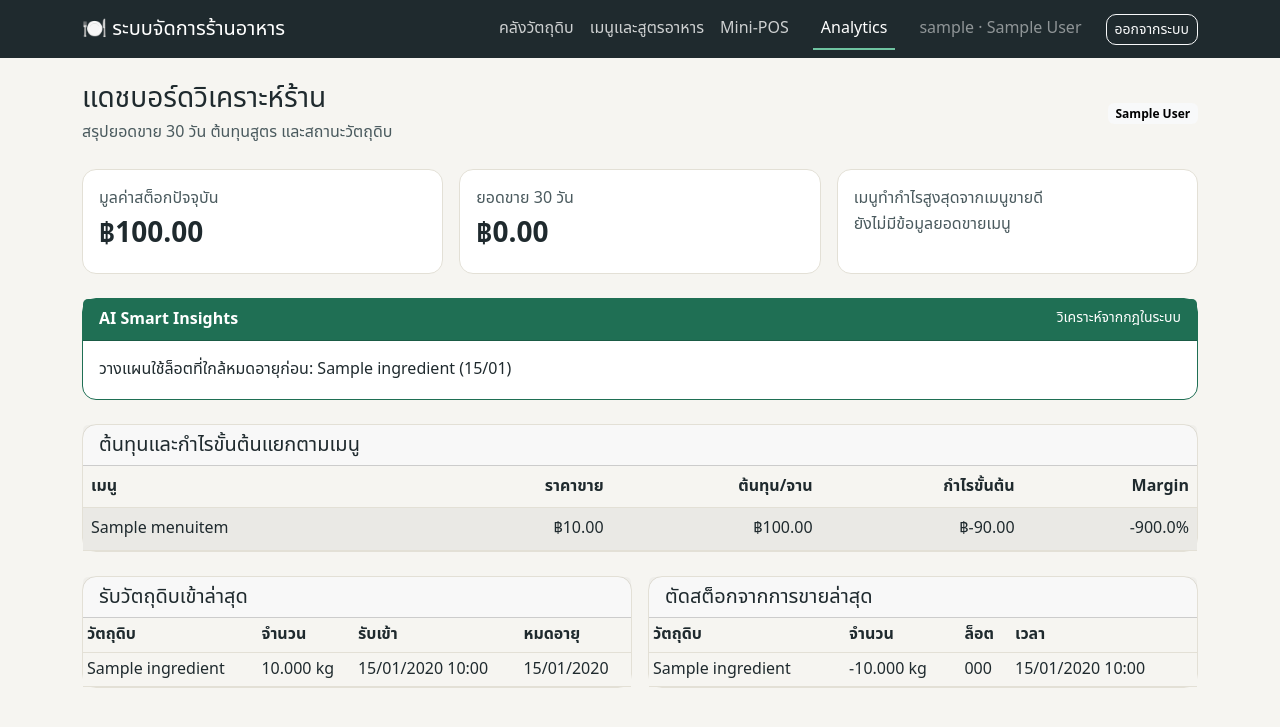
After one commit to theepop66/CN331-Restaurant-management, a Django app: page /analytics/ in a window 1280 px wide. The commit adds this page. Shown: the top 727 px of the page. Run offline with Django 5.2, Linux system fonts and the light colour scheme; a user stored in the database is signed in; tables that the repository leaves empty hold one stand-in row (values such as "Sample post"); data that the repository does not hold is empty; some web fonts are replaced.

Commit message:
feat(analytics): add restaurant dashboard and routes

```diff
--- a/main/myproject/analytics/models.py
+++ b/main/myproject/analytics/models.py
@@ -1,4 +1,3 @@
-from django.conf import settings
 from django.db import models
 
 
--- /dev/null
+++ b/main/myproject/analytics/urls.py
@@ -0,0 +1,9 @@
+from django.urls import path
+
+from . import views
+
+app_name = 'analytics'
+
+urlpatterns = [
+    path('', views.dashboard, name='dashboard'),
+]
--- /dev/null
+++ b/main/myproject/analytics/views.py
@@ -0,0 +1,15 @@
+from accounts.decorators import restaurant_owner_required
+from django.shortcuts import render
+
+from .services import build_dashboard_data, get_ai_insights
+
+
+@restaurant_owner_required
+def dashboard(request, restaurant):
+    data = build_dashboard_data(restaurant)
+    insights, ai_provider = get_ai_insights(restaurant, data)
+    return render(request, 'analytics/dashboard.html', {
+        **data,
+        'ai_insights': insights,
+        'ai_provider': ai_provider,
+    })
--- a/main/myproject/myproject/settings.py
+++ b/main/myproject/myproject/settings.py
@@ -45,7 +45,7 @@ INSTALLED_APPS = [
     'inventory',  # UC-02 (คนที่ 2) — คลังวัตถุดิบ + รับเข้าสต็อก
     'menus',  # US-03 / UC-03 — menus and recipe BOM
     'orders',  # UC-04 (คนที่ 4)
-    # 'analytics',         # UC-05, UC-06 (คนที่ 5)
+    'analytics',  # UC-05 (คนที่ 5)
 ]
 
 MIDDLEWARE = [
--- a/main/myproject/myproject/urls.py
+++ b/main/myproject/myproject/urls.py
@@ -25,5 +25,5 @@ urlpatterns = [
     path('inventory/', include('inventory.urls')),  # UC-02 (คนที่ 2)
     path('menus/', include('menus.urls')),  # US-03 / UC-03
     path('orders/', include('orders.urls')),  # UC-04 (คนที่ 4)
-    # path('analytics/', include('analytics.urls')),  # UC-05, UC-06 (คนที่ 5)
+    path('analytics/', include('analytics.urls')),  # UC-05 (คนที่ 5)
 ]
--- /dev/null
+++ b/main/myproject/templates/analytics/dashboard.html
@@ -0,0 +1,69 @@
+{% extends 'base.html' %}
+
+{% block title %}Analytics Dashboard{% endblock %}
+
+{% block content %}
+<div class="d-flex flex-wrap justify-content-between align-items-center gap-2 mb-4">
+    <div>
+        <h1 class="h3 mb-1">แดชบอร์ดวิเคราะห์ร้าน</h1>
+        <p class="text-muted mb-0">สรุปยอดขาย 30 วัน ต้นทุนสูตร และสถานะวัตถุดิบ</p>
+    </div>
+    <span class="badge text-bg-light">{{ request.user.restaurant.name }}</span>
+</div>
+
+<div class="row g-3 mb-4">
+    <div class="col-md-4"><div class="card h-100"><div class="card-body">
+        <div class="text-muted">มูลค่าสต็อกปัจจุบัน</div>
+        <div class="fs-3 fw-semibold">฿{{ stock_value|floatformat:2 }}</div>
+    </div></div></div>
+    <div class="col-md-4"><div class="card h-100"><div class="card-body">
+        <div class="text-muted">ยอดขาย 30 วัน</div>
+        <div class="fs-3 fw-semibold">฿{{ sales_30d|floatformat:2 }}</div>
+    </div></div></div>
+    <div class="col-md-4"><div class="card h-100"><div class="card-body">
+        <div class="text-muted">เมนูทำกำไรสูงสุดจากเมนูขายดี</div>
+        {% if best_menu %}<div class="fs-5 fw-semibold">{{ best_menu.name }}</div>
+        <div>กำไรขั้นต้นประมาณ ฿{{ best_menu.profit|floatformat:2 }}</div>
+        {% else %}<div class="text-muted">ยังไม่มีข้อมูลยอดขายเมนู</div>{% endif %}
+    </div></div></div>
+</div>
+
+<section class="card border-primary mb-4">
+    <div class="card-header bg-primary text-white d-flex justify-content-between">
+        <strong>AI Smart Insights</strong>
+        <small>{% if ai_provider == 'openai' %}AI{% else %}วิเคราะห์จากกฎในระบบ{% endif %}</small>
+    </div>
+    <div class="card-body"><p class="mb-0" style="white-space: pre-line">{{ ai_insights }}</p></div>
+</section>
+
+<section class="card mb-4">
+    <div class="card-header"><h2 class="h5 mb-0">ต้นทุนและกำไรขั้นต้นแยกตามเมนู</h2></div>
+    <div class="table-responsive"><table class="table table-striped mb-0 align-middle">
+        <thead><tr><th>เมนู</th><th class="text-end">ราคาขาย</th><th class="text-end">ต้นทุน/จาน</th><th class="text-end">กำไรขั้นต้น</th><th class="text-end">Margin</th></tr></thead>
+        <tbody>{% for row in menu_costs %}<tr>
+            <td>{{ row.menu.name }}{% if row.missing_cost %} <span class="badge text-bg-warning">สูตรมีวัตถุดิบที่ถูกลบ</span>{% endif %}</td>
+            <td class="text-end">฿{{ row.menu.price|floatformat:2 }}</td>
+            <td class="text-end">฿{{ row.cost|floatformat:2 }}</td>
+            <td class="text-end">฿{{ row.gross_profit|floatformat:2 }}</td>
+            <td class="text-end">{{ row.margin|floatformat:1 }}%</td>
+        </tr>{% empty %}<tr><td colspan="5" class="text-center text-muted py-4">ยังไม่มีเมนู</td></tr>{% endfor %}</tbody>
+    </table></div>
+</section>
+
+<div class="row g-3">
+    <div class="col-lg-6"><section class="card h-100">
+        <div class="card-header"><h2 class="h5 mb-0">รับวัตถุดิบเข้าล่าสุด</h2></div>
+        <div class="table-responsive"><table class="table table-sm mb-0"><thead><tr><th>วัตถุดิบ</th><th>จำนวน</th><th>รับเข้า</th><th>หมดอายุ</th></tr></thead>
+            <tbody>{% for lot in recent_receipts %}<tr><td>{{ lot.ingredient.name }}</td><td>{{ lot.quantity }} {{ lot.ingredient.unit }}</td><td>{{ lot.received_at|date:'d/m/Y H:i' }}</td><td>{{ lot.expiry_date|date:'d/m/Y'|default:'-' }}</td></tr>
+            {% empty %}<tr><td colspan="4" class="text-center text-muted">ยังไม่มีรายการรับเข้า</td></tr>{% endfor %}</tbody>
+        </table></div>
+    </section></div>
+    <div class="col-lg-6"><section class="card h-100">
+        <div class="card-header"><h2 class="h5 mb-0">ตัดสต็อกจากการขายล่าสุด</h2></div>
+        <div class="table-responsive"><table class="table table-sm mb-0"><thead><tr><th>วัตถุดิบ</th><th>จำนวน</th><th>ล็อต</th><th>เวลา</th></tr></thead>
+            <tbody>{% for movement in recent_movements %}<tr><td>{{ movement.ingredient.name }}</td><td>-{{ movement.quantity }} {{ movement.ingredient.unit }}</td><td>{{ movement.lot.lot_code|default:'ไม่ระบุล็อต' }}</td><td>{{ movement.order_item.order.created_at|date:'d/m/Y H:i' }}</td></tr>
+            {% empty %}<tr><td colspan="4" class="text-center text-muted">ยังไม่มีรายการตัดสต็อก</td></tr>{% endfor %}</tbody>
+        </table></div>
+    </section></div>
+</div>
+{% endblock %}
--- a/main/myproject/templates/navbar.html
+++ b/main/myproject/templates/navbar.html
@@ -17,6 +17,9 @@
                     </li>
                     <li class="nav-item me-lg-3">
                         <a class="nav-link{% if request.resolver_match.app_name == 'orders' %} active{% endif %}" href="{% url 'orders:pos' %}">Mini-POS</a>
+                    </li>
+                    <li class="nav-item me-lg-3">
+                        <a class="nav-link{% if request.resolver_match.app_name == 'analytics' %} active{% endif %}" href="{% url 'analytics:dashboard' %}">Analytics</a>
                     </li>
                     <li class="nav-item me-lg-3">
                         <span class="nav-link text-white-50">
```
